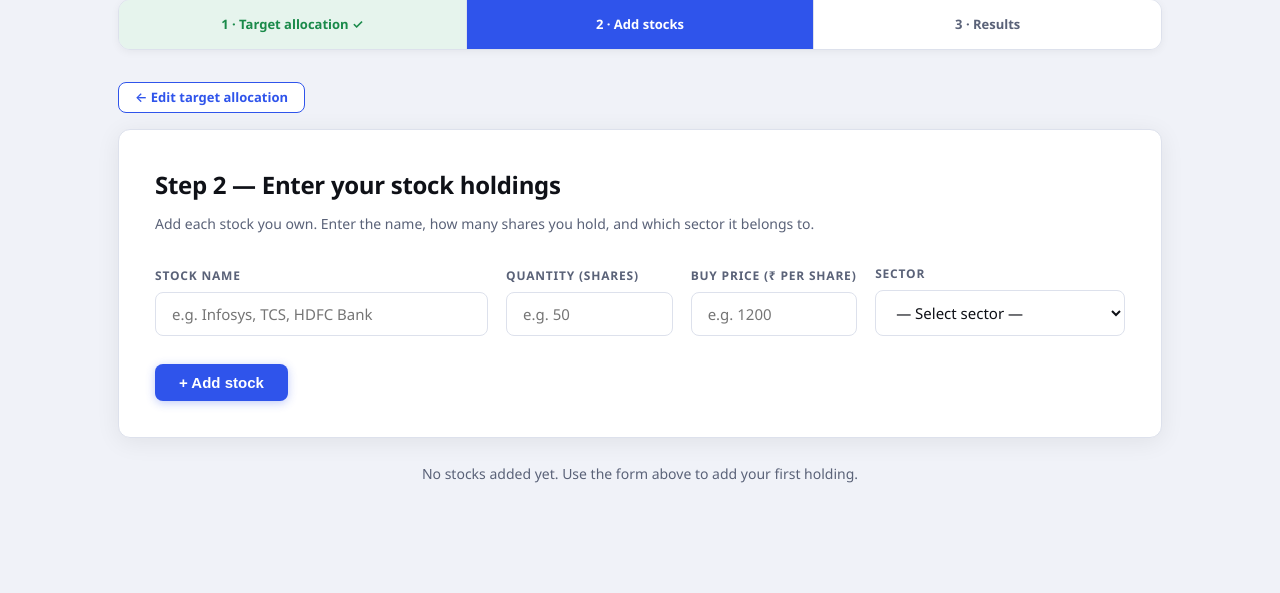
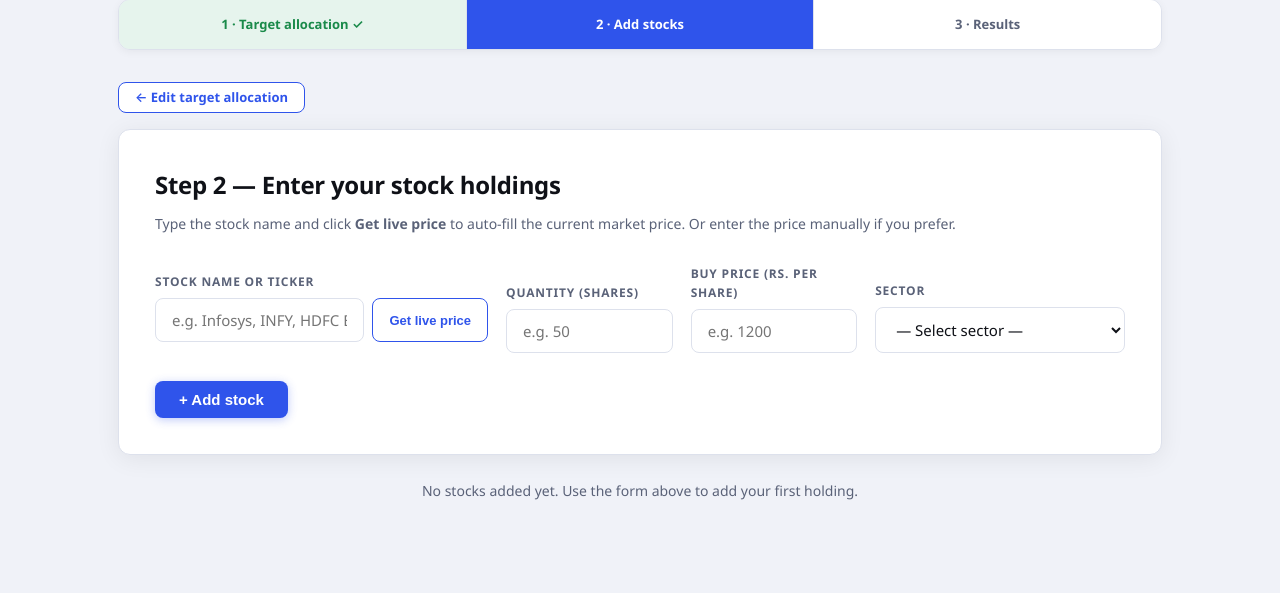
Before and after one commit to Bhavyamahan/stock-portfolio-diversification, a Flask app: page /session/1/stocks in a window 1280 px wide. Shown: the part 113-706 px from the top of the page. Run offline with Flask 3, Linux system fonts and the light colour scheme; the visitor is signed in with stand-in values (Sample User, id 1); data that the repository does not hold is empty; some libraries are stand-ins or nearby versions.

Commit message:
add_stocks.html

```diff
--- a/app/templates/add_stocks.html
+++ b/app/templates/add_stocks.html
@@ -11,19 +11,28 @@
 </div>
 <div class="card">
   <h2>Step 2 — Enter your stock holdings</h2>
-  <p class="hint">Add each stock you own. Enter the name, how many shares you hold, and which sector it belongs to.</p>
+  <p class="hint">
+    Type the stock name and click <strong>Get live price</strong> to auto-fill the current market price.
+    Or enter the price manually if you prefer.
+  </p>
   <form action="" method="POST" id="stock-form">
     <div class="stock-input-grid">
       <div class="field">
-    <label for="name">Stock name</label>
-    <input type="text" id="name" name="name" placeholder="e.g. Infosys, TCS, HDFC Bank" required />
+        <label for="name">Stock name or ticker</label>
+        <div style="display:flex; gap:8px;">
+          <input type="text" id="name" name="name" placeholder="e.g. Infosys, INFY, HDFC Bank" required style="flex:1;" />
+          <button type="button" class="btn btn--secondary btn--sm" id="fetch-btn" onclick="fetchPrice()" style="white-space:nowrap;">
+            Get live price
+          </button>
+        </div>
+        <span id="price-status" style="font-size:12px; margin-top:4px;"></span>
       </div>
       <div class="field">
         <label for="quantity">Quantity (shares)</label>
         <input type="number" id="quantity" name="quantity" placeholder="e.g. 50" min="0.001" step="any" required />
       </div>
       <div class="field">
-    <label for="buy_price">Buy price (₹ per share)</label>
+        <label for="buy_price">Buy price (Rs. per share)</label>
         <input type="number" id="buy_price" name="buy_price" placeholder="e.g. 1200" min="0.01" step="any" required />
       </div>
       <div class="field">
@@ -41,19 +50,30 @@
     </div>
   </form>
 </div>
+
 {% if stocks %}
 <div class="card" style="margin-top: 24px;">
   <h3>Stocks added so far ({{ stocks|length }})</h3>
   <table class="data-table">
-   <thead><tr><th>#</th><th>Stock name</th><th>Quantity</th><th>Buy price</th><th>Total value</th><th>Sector</th><th>Remove</th></tr></thead>
+    <thead>
+      <tr>
+        <th>#</th>
+        <th>Stock name</th>
+        <th>Quantity</th>
+        <th>Buy price</th>
+        <th>Total value</th>
+        <th>Sector</th>
+        <th>Remove</th>
+      </tr>
+    </thead>
     <tbody>
       {% for stock in stocks %}
       <tr>
         <td>{{ loop.index }}</td>
         <td><strong>{{ stock.name }}</strong></td>
         <td>{{ stock.quantity }}</td>
-<td>₹{{ stock.buy_price }}</td>
-<td><strong>₹{{ "{:,.0f}".format(stock.quantity * stock.buy_price) }}</strong></td>
+        <td>Rs.{{ stock.buy_price }}</td>
+        <td><strong>Rs.{{ "{:,.0f}".format(stock.quantity * stock.buy_price) }}</strong></td>
         <td><span class="sector-tag">{{ stock.sector }}</span></td>
         <td>
           <form action="/session/{{ session_id }}/stocks/{{ stock.id }}/delete" method="POST" style="display:inline;">
@@ -73,3 +93,53 @@
 <p class="hint" style="text-align:center; margin-top: 24px;">No stocks added yet. Use the form above to add your first holding.</p>
 {% endif %}
 {% endblock %}
+
+{% block scripts %}
+<script>
+function fetchPrice() {
+  var stockName = document.getElementById("name").value.trim();
+  if (!stockName) {
+    document.getElementById("price-status").textContent = "Please enter a stock name first.";
+    document.getElementById("price-status").style.color = "var(--clr-danger)";
+    return;
+  }
+  var btn = document.getElementById("fetch-btn");
+  btn.textContent = "Fetching...";
+  btn.disabled = true;
+  document.getElementById("price-status").textContent = "Looking up live price...";
+  document.getElementById("price-status").style.color = "var(--clr-muted)";
+
+  fetch("/api/get-price?stock=" + encodeURIComponent(stockName))
+    .then(function(res) { return res.json(); })
+    .then(function(data) {
+      btn.textContent = "Get live price";
+      btn.disabled = false;
+      if (data.success) {
+        document.getElementById("buy_price").value = data.price;
+        document.getElementById("price-status").textContent =
+          "Live price fetched: Rs." + data.price.toLocaleString("en-IN") +
+          " (" + data.ticker + ")";
+        document.getElementById("price-status").style.color = "var(--clr-success)";
+      } else {
+        document.getElementById("price-status").textContent =
+          data.error + " — please enter price manually.";
+        document.getElementById("price-status").style.color = "var(--clr-warning)";
+      }
+    })
+    .catch(function() {
+      btn.textContent = "Get live price";
+      btn.disabled = false;
+      document.getElementById("price-status").textContent =
+        "Could not fetch price. Please enter manually.";
+      document.getElementById("price-status").style.color = "var(--clr-danger)";
+    });
+}
+
+document.getElementById("name").addEventListener("keypress", function(e) {
+  if (e.key === "Enter") {
+    e.preventDefault();
+    fetchPrice();
+  }
+});
+</script>
+{% endblock %}
```
Lines whose indentation alone changed are shown as unchanged.
